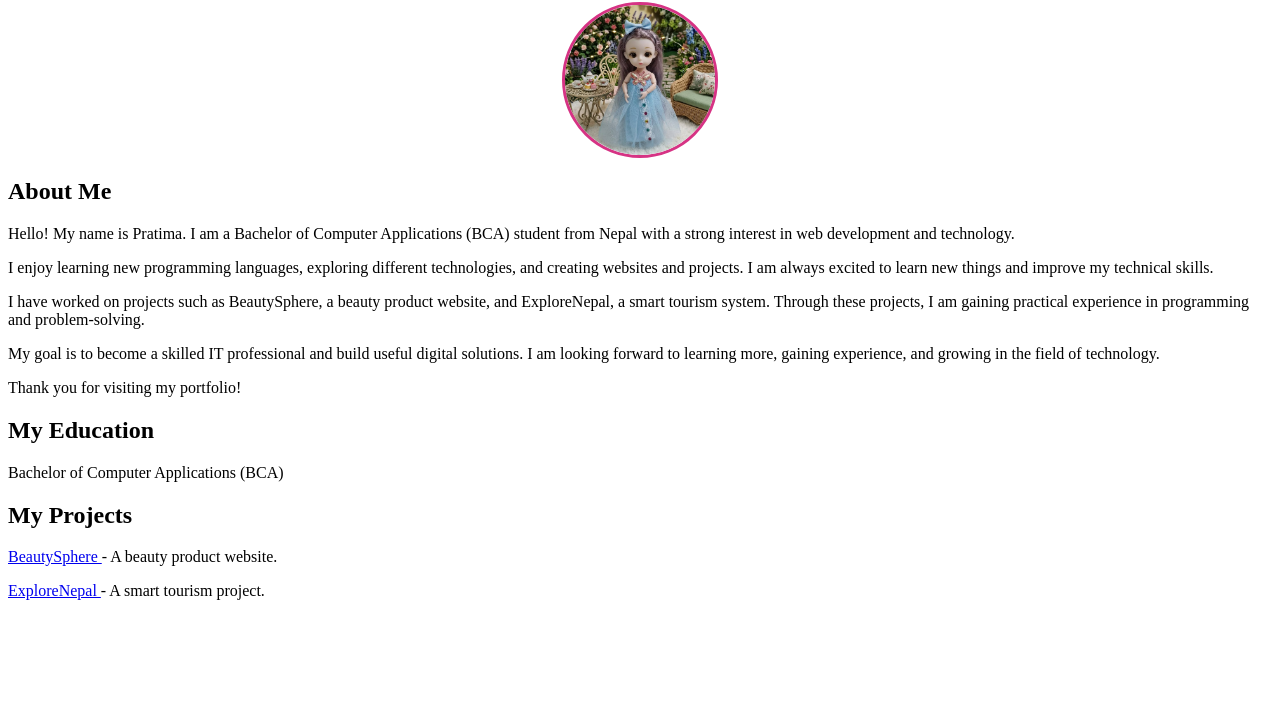
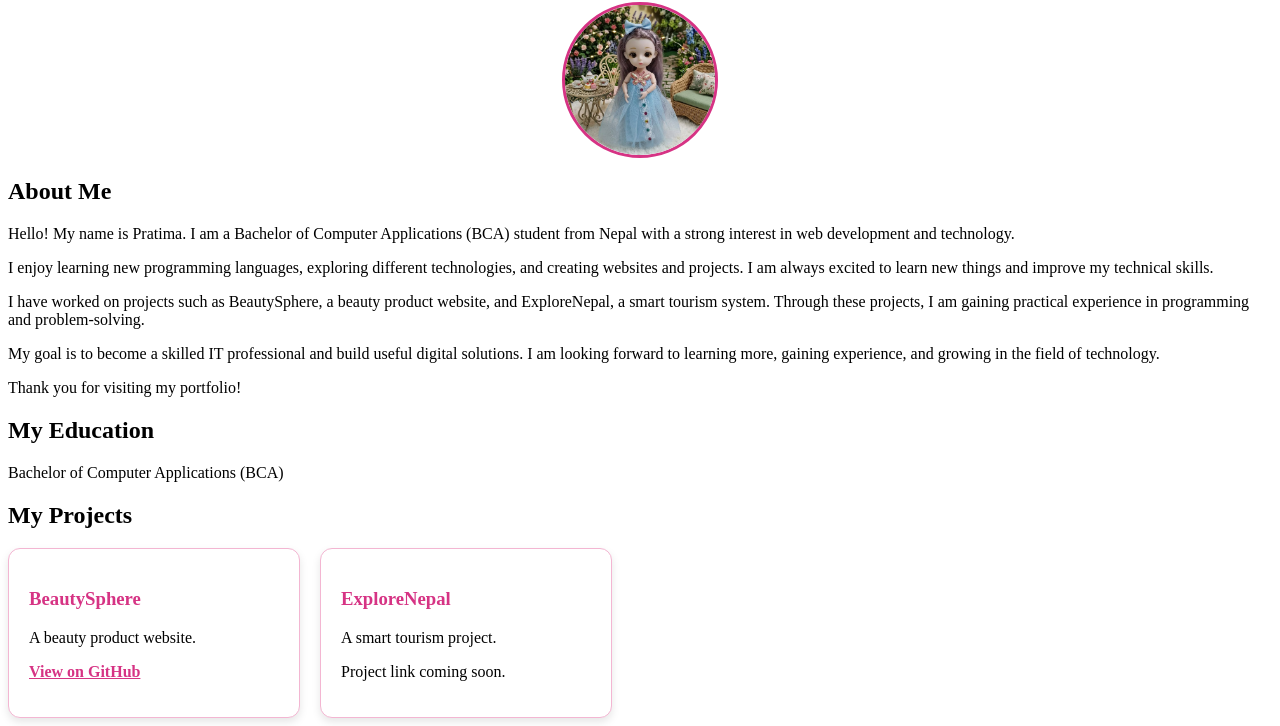
Before and after one commit to pratimakhadka-code/pratimakhadka-code.github.io, a plain HTML site: page my-portfolio/index.html in a window 1280 px wide. Shown: the part 134-860 px from the top of the page. Before the commit the page ends 800 px from the top, so only its background shows below. Drawn offline with Linux system fonts and the light colour scheme.

Commit message:
Add files via upload

```diff
--- a/my-portfolio/index.html
+++ b/my-portfolio/index.html
@@ -25,17 +25,22 @@
     <h2 id="education">My Education</h2>
     <p>Bachelor of Computer Applications (BCA)</p>
 
-    <h2 id="projects">My Projects</h2>
-    <p>
-    <a href="https://github.com/pratimakhadka2063-afk/BeautySphere" target="_blank">
-        BeautySphere
-    </a> - A beauty product website.
-</p>
+     <h2 id="projects">My Projects</h2>
 
-<p>
-    <a href="https://github.com/pratimakhadka2063-afk/ExploreNepal" target="_blank">
-        ExploreNepal
-    </a> - A smart tourism project.
-</p>
+<div class="projects">
+    <div class="project-card">
+        <h3>BeautySphere</h3>
+        <p>A beauty product website.</p>
+        <a href="https://github.com/pratimakhadka2063-afk/BeautySphere" target="_blank">
+            View on GitHub
+        </a>
+    </div>
+
+    <div class="project-card">
+        <h3>ExploreNepal</h3>
+        <p>A smart tourism project.</p>
+        <p>Project link coming soon.</p>
+    </div>
+</div>
 </body>
 </html>
--- a/my-portfolio/style.css
+++ b/my-portfolio/style.css
@@ -24,3 +24,26 @@ nav a:hover {
     margin: 20px auto;
     border: 3px solid #d63384;
 }
+.projects {
+    display: flex;
+    flex-wrap: wrap;
+    gap: 20px;
+}
+
+.project-card {
+    background-color: white;
+    border: 1px solid #f3b6d2;
+    border-radius: 12px;
+    padding: 20px;
+    width: 250px;
+    box-shadow: 0 4px 8px rgba(0, 0, 0, 0.1);
+}
+
+.project-card h3 {
+    color: #d63384;
+}
+
+.project-card a {
+    color: #d63384;
+    font-weight: bold;
+}
```
